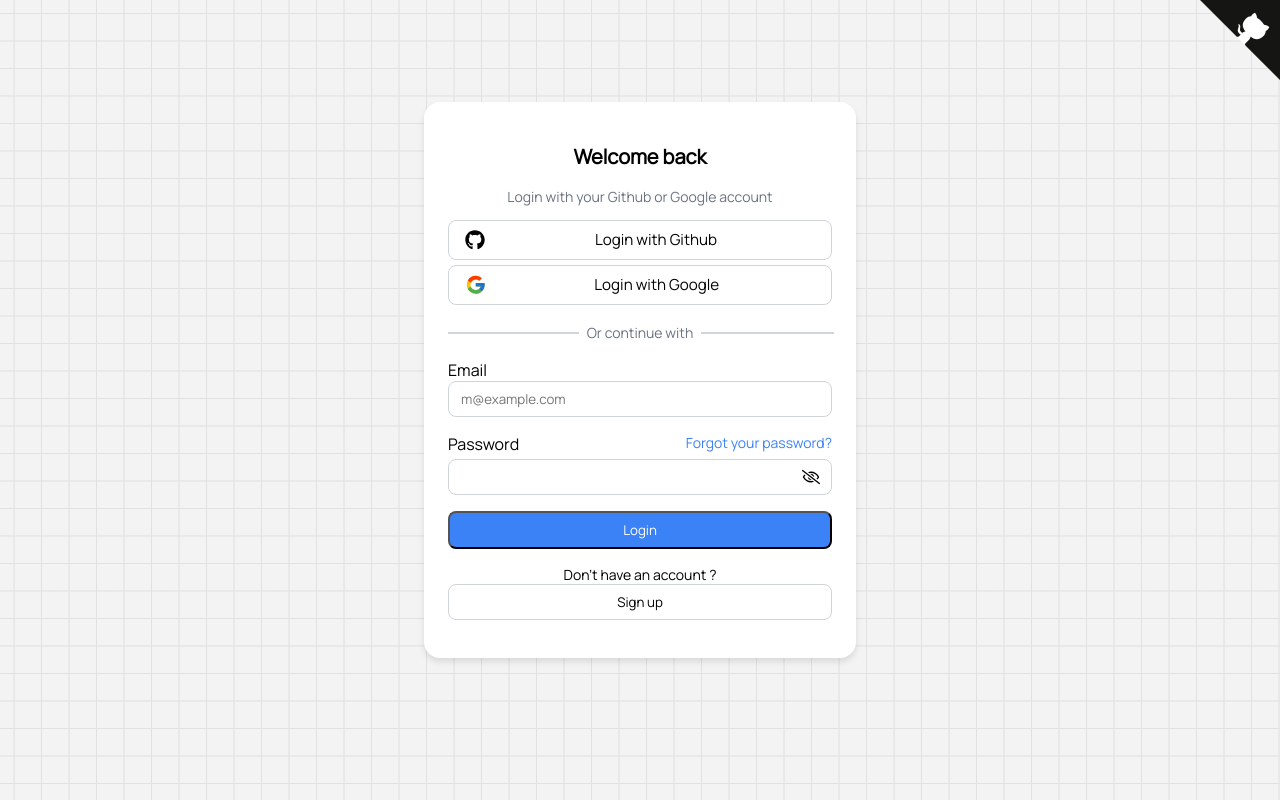
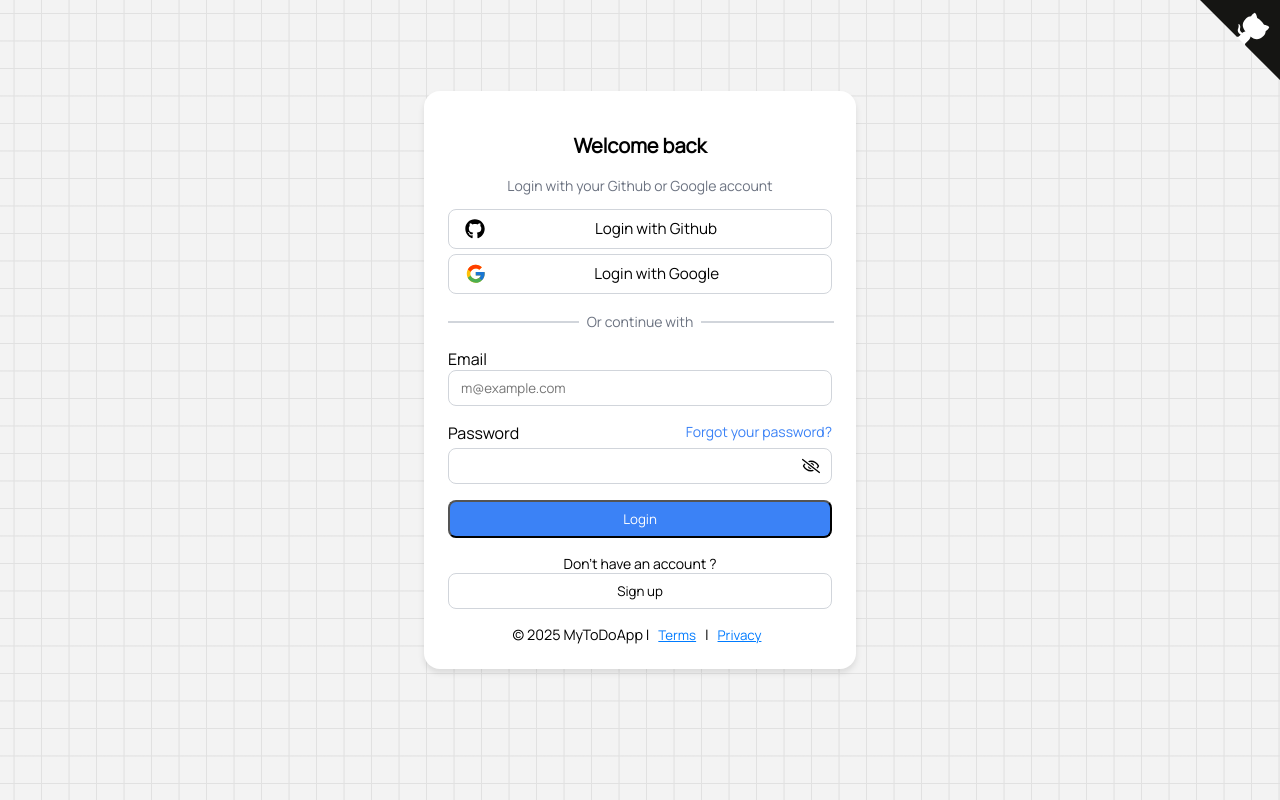
Before and after one commit to RadekZG/SimpleTodo, a React (Vite) app: page / in a window 1280 px wide. Built offline with nearby package versions, Linux system fonts and the light colour scheme; no server answers.

Commit message:
addedd terms and privacy

```diff
--- a/src/App.jsx
+++ b/src/App.jsx
@@ -4,6 +4,7 @@ import { RiEditLine } from "react-icons/ri";
 import { FaRegCheckSquare } from "react-icons/fa";
 import { MdDeleteForever } from "react-icons/md";
 import { AnimatePresence, motion } from "motion/react";
+import LegalModal from "./components/LegalModal";
 
 
 function App({user}) {
@@ -11,13 +12,14 @@ function App({user}) {
   const [todos, setTodos] = useState([]);
   const [title, setTitle] = useState("");
   const [editingId, setEditingId] = useState(null);
+  const [showModal, setShowModal] = useState(null);
 
   const fetchTodos = useCallback(async () => {
     const {data, error} = await supabase
     .from("todos")
     .select("*")
     .eq("user_id", userId)
-    .order("created_at", {ascending:true});
+    .order("created_at", {ascending:false});
 
     if (error) console.error(error);
     else setTodos(data);
@@ -80,7 +82,7 @@ function App({user}) {
   return (
     <div>
       <button className="logout" onClick={Logout}>Logout</button>
-      <h1>Todo List</h1>
+      <h1>Simple Todo</h1>
       <form
         onSubmit={(e) => {
           e.preventDefault();
@@ -171,9 +173,25 @@ function App({user}) {
             ))}
           </AnimatePresence>
         </div>
+
       </div>
+      <footer style={{ textAlign: "center", marginTop: "2rem", fontSize: "0.9rem" }}>
+        © 2025 MyToDoApp |{" "}
+        <button onClick={() => setShowModal("terms")} style={linkStyle}>Terms</button> |{" "}
+        <button onClick={() => setShowModal("privacy")} style={linkStyle}>Privacy</button>
+      </footer>
+
+      {showModal && <LegalModal type={showModal} onClose={() => setShowModal(null)} />}
     </div>
   );
 }
 
+const linkStyle = {
+  background: "none",
+  border: "none",
+  color: "#007bff",
+  cursor: "pointer",
+  textDecoration: "underline",
+};
+
 export default App;
--- a/src/Login.jsx
+++ b/src/Login.jsx
@@ -7,7 +7,8 @@ import App from './App';
 import { LoginForm } from './components/LoginForm';
 
 export default function Login() {
-    const [session, setSession] = useState(null)
+    const [session, setSession] = useState(null);
+     const [showModal, setShowModal] = useState(null);
 
     useEffect(() => {
         supabase.auth.getSession().then(({ data: { session } }) => {
--- /dev/null
+++ b/src/components/LegalModal.jsx
@@ -0,0 +1,73 @@
+import React from "react";
+
+const modalOverlay = {
+  position: "fixed",
+  top: 0,
+  left: 0,
+  right: 0,
+  bottom: 0,
+  backgroundColor: "rgba(0,0,0,0.5)",
+  display: "flex",
+  alignItems: "center",
+  justifyContent: "center",
+  zIndex: 1000,
+};
+
+const modalBox = {
+  background: "white",
+  padding: "2rem",
+  borderRadius: "10px",
+  maxWidth: "600px",
+  width: "90%",
+  maxHeight: "80vh",
+  overflowY: "auto",
+  textAlign: "left",
+};
+
+export default function LegalModal({ type, onClose }) {
+  return (
+    <div style={modalOverlay} onClick={onClose}>
+      <div style={modalBox} onClick={(e) => e.stopPropagation()}>
+        <h2>{type === "terms" ? "Terms of Use" : "Privacy Policy"}</h2>
+        <p>Last updated: October 4, 2025</p>
+
+        {type === "terms" ? (
+          <>
+            <p>
+              Welcome to <strong>Simple Todo</strong>! By using this app, you agree to these terms.
+            </p>
+            <p>
+              You may sign in with Google, GitHub, or email. You are responsible for your account’s
+              security. We collect minimal data (like your email and tasks) to operate this service.
+            </p>
+            <p>
+              The app is provided “as is,” with no warranties. We’re not liable for any damages
+              resulting from its use.
+            </p>
+            <p>Contact: 5pulkrabekradek@gmail.com</p>
+          </>
+        ) : (
+          <>
+            <p>
+              We collect your email and profile info when you log in with Google, GitHub, or email.
+              This is used only to manage your account and save your tasks.
+            </p>
+            <p>
+              We do not sell or share your data. You can request deletion of your account by
+              contacting us at 5pulkrabekradek@gmail.com.
+            </p>
+            <p>
+              Cookies may be used to keep you logged in. You can clear them in your browser
+              settings.
+            </p>
+            <p>Contact: 5pulkrabekradek@gmail.com</p>
+          </>
+        )}
+
+        <button onClick={onClose} style={{ marginTop: "1rem" }}>
+          Close
+        </button>
+      </div>
+    </div>
+  );
+}
--- a/src/components/LoginForm.jsx
+++ b/src/components/LoginForm.jsx
@@ -5,11 +5,13 @@ import { FcGoogle } from "react-icons/fc";
 import { FaGithub } from "react-icons/fa6";
 import { FaRegEyeSlash } from "react-icons/fa";
 import { IoEyeOutline } from "react-icons/io5";
+import LegalModal from "./LegalModal";
 
 export function LoginForm({ onLogin, className }) {
   const [email, setEmail] = useState("");
   const [password, setPassword] = useState("");
   const [showPassword, setShowPassword] = useState(false);
+  const [showModal, setShowModal] = useState(null);
 
   const handleSubmit = async (e) => {
     e.preventDefault();
@@ -120,8 +122,28 @@ export function LoginForm({ onLogin, className }) {
       <p className="signup-text">
         Don't have an account ? <button className="signup" type="button" onClick={handleSignUp} href="#">Sign up</button>
       </p>
+      <footer style={{ textAlign: "center", marginTop: "1rem", fontSize: "0.9rem" }}>
+  © 2025 MyToDoApp |{" "}
+  <button onClick={() => setShowModal("terms")} style={linkStyle}>
+    Terms
+  </button>{" "}
+  |{" "}
+  <button onClick={() => setShowModal("privacy")} style={linkStyle}>
+    Privacy
+  </button>
+</footer>
+
+{showModal && <LegalModal type={showModal} onClose={() => setShowModal(null)} />}
     </div>
   </div>
 );
 
 }
+
+const linkStyle = {
+  background: "none",
+  border: "none",
+  color: "#007bff",
+  cursor: "pointer",
+  textDecoration: "underline",
+};
--- a/src/style.css
+++ b/src/style.css
@@ -61,6 +61,7 @@ body {
   text-align: center;
   font-size: 19px;
   border: 2px solid black;
+  outline: none;
 }
 
 h1 {
@@ -259,7 +260,6 @@ h2 {
     rgba(0, 0, 0, 0.1) 0px 6px 7px, rgba(0, 0, 0, 0.05) 0px -1px 2px;
 }
 
-
 @media (max-width: 1150px) {
   .containers {
     flex-direction: column;
@@ -275,7 +275,7 @@ h2 {
 
 @media (max-width: 500px) {
   h1 {
-    font-size: 1.5rem;
+    font-size: 2rem;
     margin-top: 0.5rem;
   }
 
@@ -284,7 +284,7 @@ h2 {
   }
 
   .input {
-    width: 150px;
+    width: 200px;
     height: 28px;
     font-size: 15px;
   }
```
